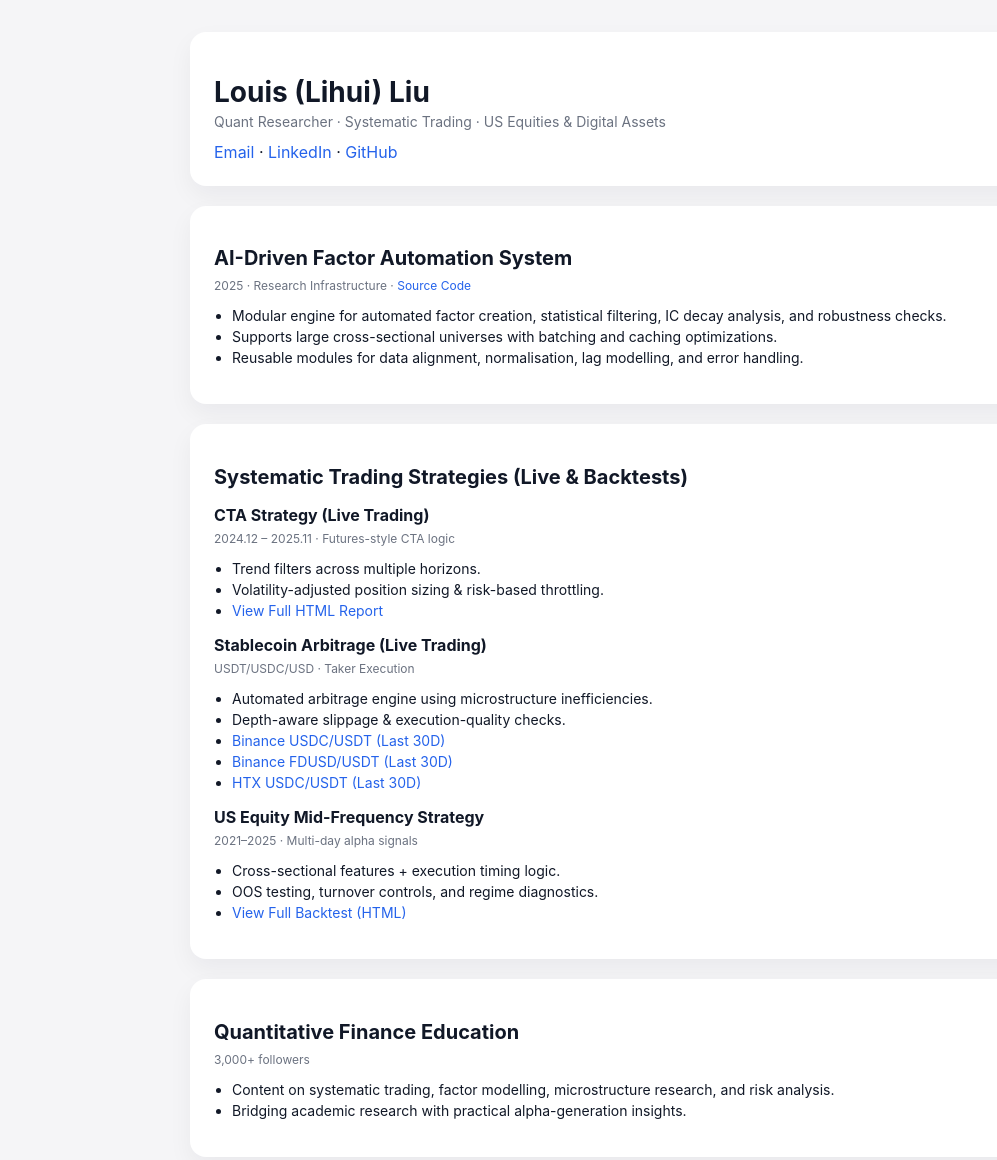
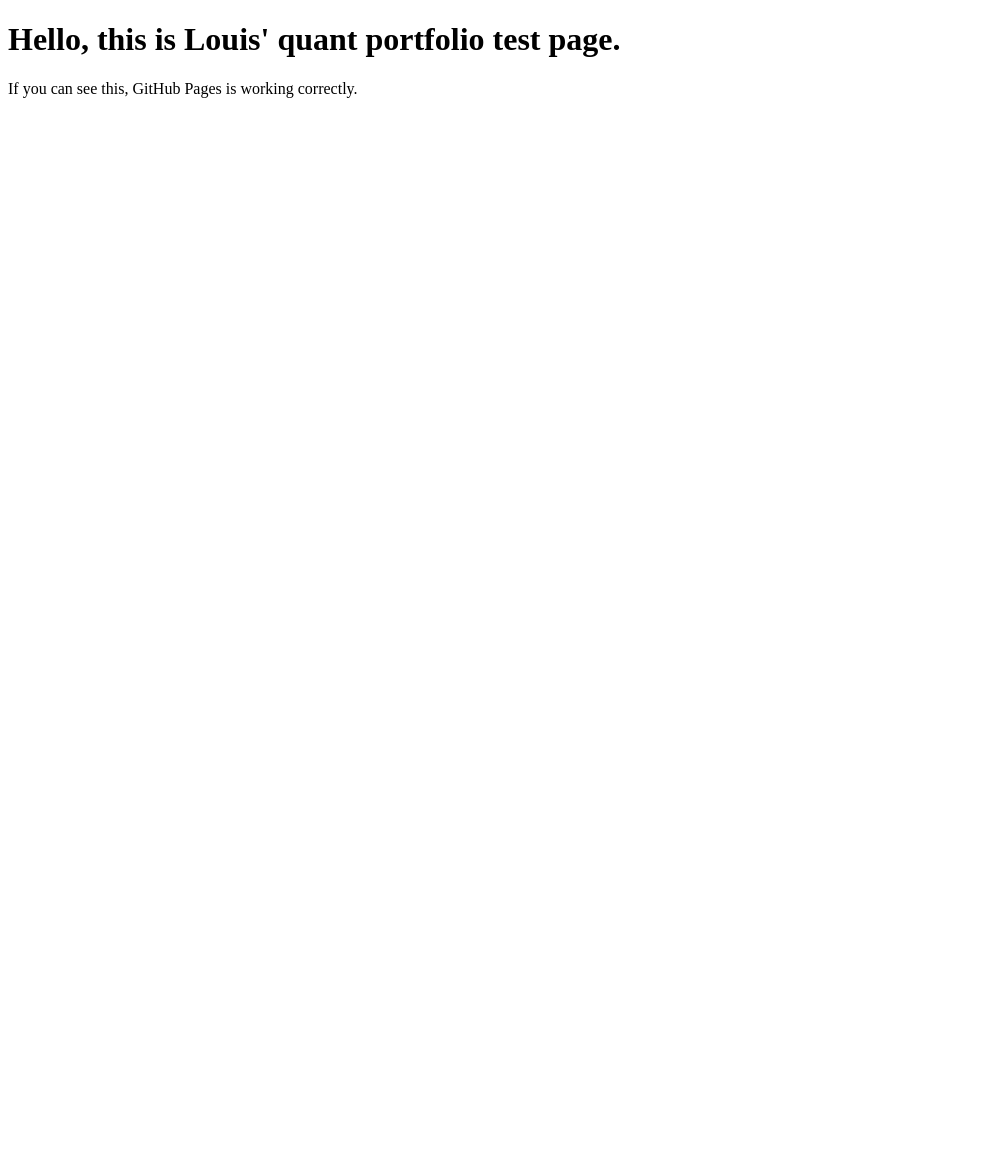
Before and after one commit to LouisLiu2000/quant-portfolio, a plain HTML site: page index.html in a window 1280 px wide. Shown: the whole page, without its empty margins (0-997 px from the left). After the commit the page ends 800 px from the top, so only its background shows below. Drawn offline with Linux system fonts and the light colour scheme.

Commit message:
Replace index.html with test page content
Replaced the original content with a test page for GitHub Pages.

```diff
--- a/index.html
+++ b/index.html
@@ -1,111 +1,11 @@
 <!DOCTYPE html>
-<html lang="en">
-<head>
-  <meta charset="UTF-8">
-  <title>Louis Liu – Quant Research Portfolio</title>
-  <meta name="viewport" content="width=device-width, initial-scale=1">
-  <style>
-    body {
-      font-family: -apple-system, BlinkMacSystemFont, "Segoe UI", sans-serif;
-      margin: 0;
-      background: #f5f5f7;
-      color: #111827;
-    }
-    .container {
-      max-width: 900px;
-      margin: 0 auto;
-      padding: 32px 16px 48px;
-    }
-    .card {
-      background: white;
-      border-radius: 16px;
-      padding: 24px;
-      margin-bottom: 20px;
-      box-shadow: 0 10px 25px rgba(15, 23, 42, 0.05);
-    }
-    h1 { font-size: 28px; margin-bottom: 4px; }
-    h2 { font-size: 20px; margin-bottom: 8px; }
-    h3 { font-size: 16px; margin: 16px 0 6px; }
-    .subtitle { color: #6b7280; font-size: 14px; margin-bottom: 12px; }
-    a { color: #2563eb; text-decoration: none; }
-    a:hover { text-decoration: underline; }
-    ul { padding-left: 18px; font-size: 14px; }
-    li { margin-bottom: 4px; }
-    .project-meta { font-size: 12px; color: #6b7280; margin-bottom: 6px; }
-  </style>
-</head>
-
-<body>
-<div class="container">
-
-  <!-- Header -->
-  <div class="card">
-    <h1>Louis (Lihui) Liu</h1>
-    <div class="subtitle">
-      Quant Researcher · Systematic Trading · US Equities & Digital Assets
-    </div>
-    <div class="header-links">
-      <a href="mailto:louis001226@gmail.com">Email</a> ·
-      <a href="https://linkedin.com/in/louisliu2000" target="_blank">LinkedIn</a> ·
-      <a href="https://github.com/LouisLiu2000" target="_blank">GitHub</a>
-    </div>
-  </div>
-
-  <!-- Factor Automation -->
-  <div class="card">
-    <h2>AI-Driven Factor Automation System</h2>
-    <div class="project-meta">
-      2025 · Research Infrastructure ·
-      <a href="https://github.com/LouisLiu2000/1.-Factor-Automation-V6.0" target="_blank">Source Code</a>
-    </div>
-    <ul>
-      <li>Modular engine for automated factor creation, statistical filtering, IC decay analysis, and robustness checks.</li>
-      <li>Supports large cross-sectional universes with batching and caching optimizations.</li>
-      <li>Reusable modules for data alignment, normalisation, lag modelling, and error handling.</li>
-    </ul>
-  </div>
-
-  <!-- Live & Backtest Strategies -->
-  <div class="card">
-    <h2>Systematic Trading Strategies (Live & Backtests)</h2>
-
-    <h3>CTA Strategy (Live Trading)</h3>
-    <div class="project-meta">2024.12 – 2025.11 · Futures-style CTA logic</div>
-    <ul>
-      <li>Trend filters across multiple horizons.</li>
-      <li>Volatility-adjusted position sizing & risk-based throttling.</li>
-      <li><a href="reports/Crypto CTA Live Trading Track 2024.12.04 - 2025.11.25.html" target="_blank">View Full HTML Report</a></li>
-    </ul>
-
-    <h3>Stablecoin Arbitrage (Live Trading)</h3>
-    <div class="project-meta">USDT/USDC/USD · Taker Execution</div>
-    <ul>
-      <li>Automated arbitrage engine using microstructure inefficiencies.</li>
-      <li>Depth-aware slippage & execution-quality checks.</li>
-      <li><a href="reports/Crypto Arbitrage Live Binance_USDC_USDT_Past_30D.html" target="_blank">Binance USDC/USDT (Last 30D)</a></li>
-      <li><a href="reports/Crypto Arbitrage Live Binance_FDUSD_USDT_Past_30D.html" target="_blank">Binance FDUSD/USDT (Last 30D)</a></li>
-      <li><a href="reports/Crypto Arbitrage Live HTX_USDC_USDT_Past_30D.html" target="_blank">HTX USDC/USDT (Last 30D)</a></li>
-    </ul>
-
-    <h3>US Equity Mid-Frequency Strategy</h3>
-    <div class="project-meta">2021–2025 · Multi-day alpha signals</div>
-    <ul>
-      <li>Cross-sectional features + execution timing logic.</li>
-      <li>OOS testing, turnover controls, and regime diagnostics.</li>
-      <li><a href="reports/US-Equity Backtest 2021.11.25-2025.11.24.html" target="_blank">View Full Backtest (HTML)</a></li>
-    </ul>
-  </div>
-
-  <!-- Education -->
-  <div class="card">
-    <h2>Quantitative Finance Education</h2>
-    <div class="project-meta">3,000+ followers</div>
-    <ul>
-      <li>Content on systematic trading, factor modelling, microstructure research, and risk analysis.</li>
-      <li>Bridging academic research with practical alpha-generation insights.</li>
-    </ul>
-  </div>
-
-</div>
-</body>
+<html>
+  <head>
+    <meta charset="UTF-8">
+    <title>Louis Test Page</title>
+  </head>
+  <body>
+    <h1>Hello, this is Louis' quant portfolio test page.</h1>
+    <p>If you can see this, GitHub Pages is working correctly.</p>
+  </body>
 </html>
```
